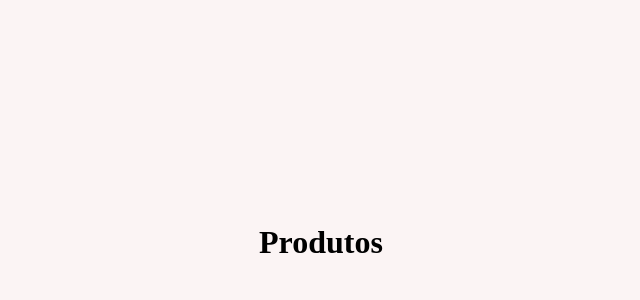
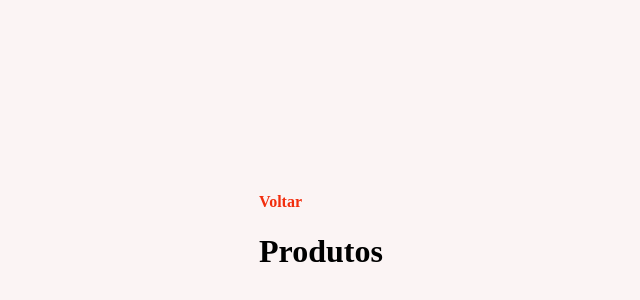
Before and after one commit to leonardoSzarblewski/React-Router, a React (Vite) app: page /products in a window 1280 px wide. Shown: the part 158-458 px from the top of the page, without its empty margins (319-959 px from the left). Built offline with nearby package versions, Linux system fonts and the light colour scheme.

Commit message:
Add back navigation link to Products page

```diff
--- a/src/pages/Products.tsx
+++ b/src/pages/Products.tsx
@@ -1,6 +1,7 @@
 export default function Products() {
   return (
     <div>
+      <a href="/">Voltar</a>
       <h1>Produtos</h1>
     </div>
   );
```
